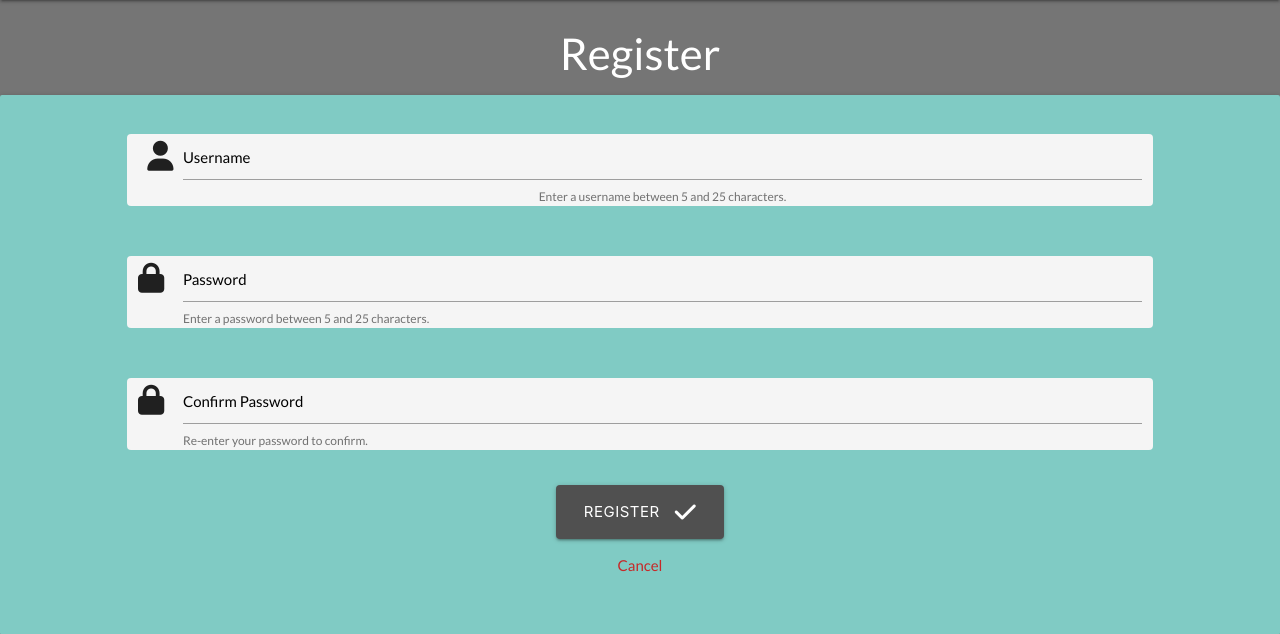
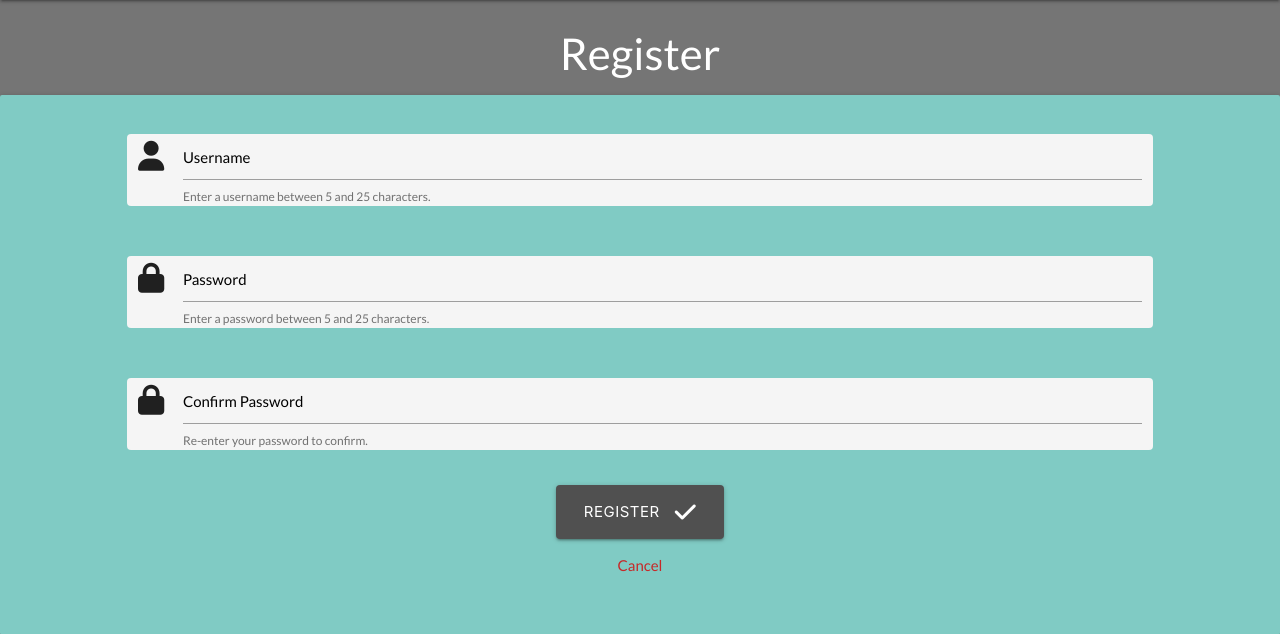
Before and after one commit to Cleg83/tool_db, a Flask app: page /register in a window 1280 px wide. Shown: the part 64-698 px from the top of the page. Run offline with Flask 3, Linux system fonts and the light colour scheme; some libraries are stand-ins or nearby versions.

Commit message:
Remove center-align class from username divs

```diff
--- a/tool_db/templates/edit_username.html
+++ b/tool_db/templates/edit_username.html
@@ -7,7 +7,7 @@
     <form id="edit_username_form" class="col s12 add-tool-form" method="POST" action="{{ url_for('edit_username') }}">
         <!-- Edit username -->
         <div class="row">
-            <div class="input-field col s10 offset-s1 grey lighten-4 center-align">
+            <div class="input-field col s10 offset-s1 grey lighten-4">
                 <i class="fa-solid fa-user prefix" aria-hidden="true"></i>
                 <input id="edit_username" name="edit_username" minlength="5" maxlength="25"
                     pattern="^(?!\s*$)[a-zA-Z0-9\s]+$" type="text" class="validate" value="{{ user.username }}"
--- a/tool_db/templates/login.html
+++ b/tool_db/templates/login.html
@@ -7,7 +7,7 @@
     <form class="col s12 add-tool-form" method="POST" action="{{ url_for('login') }}" aria-labelledby="login-form-heading">
         <!-- enter username -->
         <div class="row">
-            <div class="input-field col s10 offset-s1 grey lighten-4 center-align">
+            <div class="input-field col s10 offset-s1 grey lighten-4">
                 <i class="fa-solid fa-user prefix" aria-hidden="true"></i>
                 <input id="username" name="username" minlength="5" maxlength="25" pattern="^(?!\s*$)[a-zA-Z0-9\s]+$"
                     type="text" class="validate" required aria-required="true" aria-describedby="username-help">
--- a/tool_db/templates/register.html
+++ b/tool_db/templates/register.html
@@ -7,7 +7,7 @@
     <form id="register_form" class="col s12 add-tool-form" method="POST" action="{{ url_for('register') }}" aria-labelledby="register-title">
         <!-- Create Username -->
         <div class="row">
-            <div class="input-field col s10 offset-s1 grey lighten-4 center-align">
+            <div class="input-field col s10 offset-s1 grey lighten-4">
                 <i class="fa-solid fa-user prefix" aria-hidden="true"></i>
                 <input id="username" name="username" minlength="5" maxlength="25" pattern="^(?!\s*$)[a-zA-Z0-9\s]+$"
                     type="text" class="validate" required aria-required="true" aria-describedby="username-helper">
```
